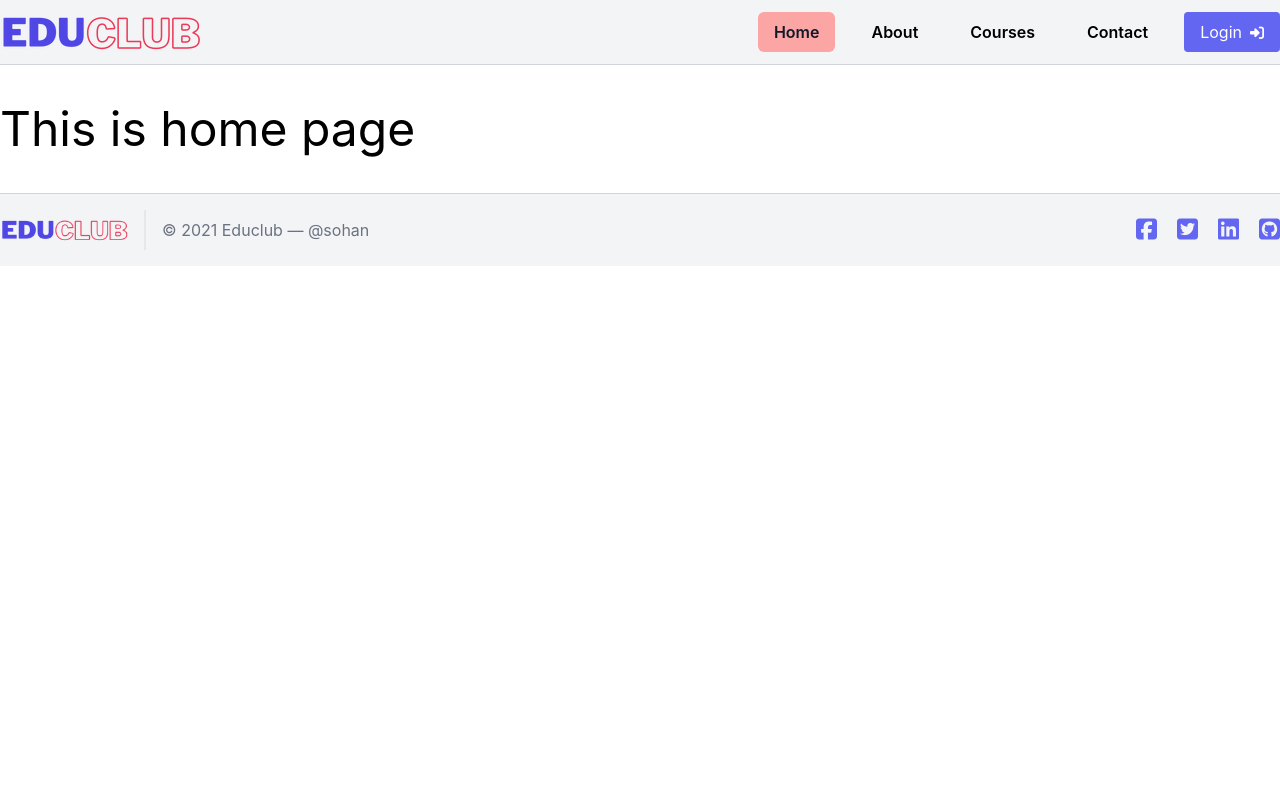
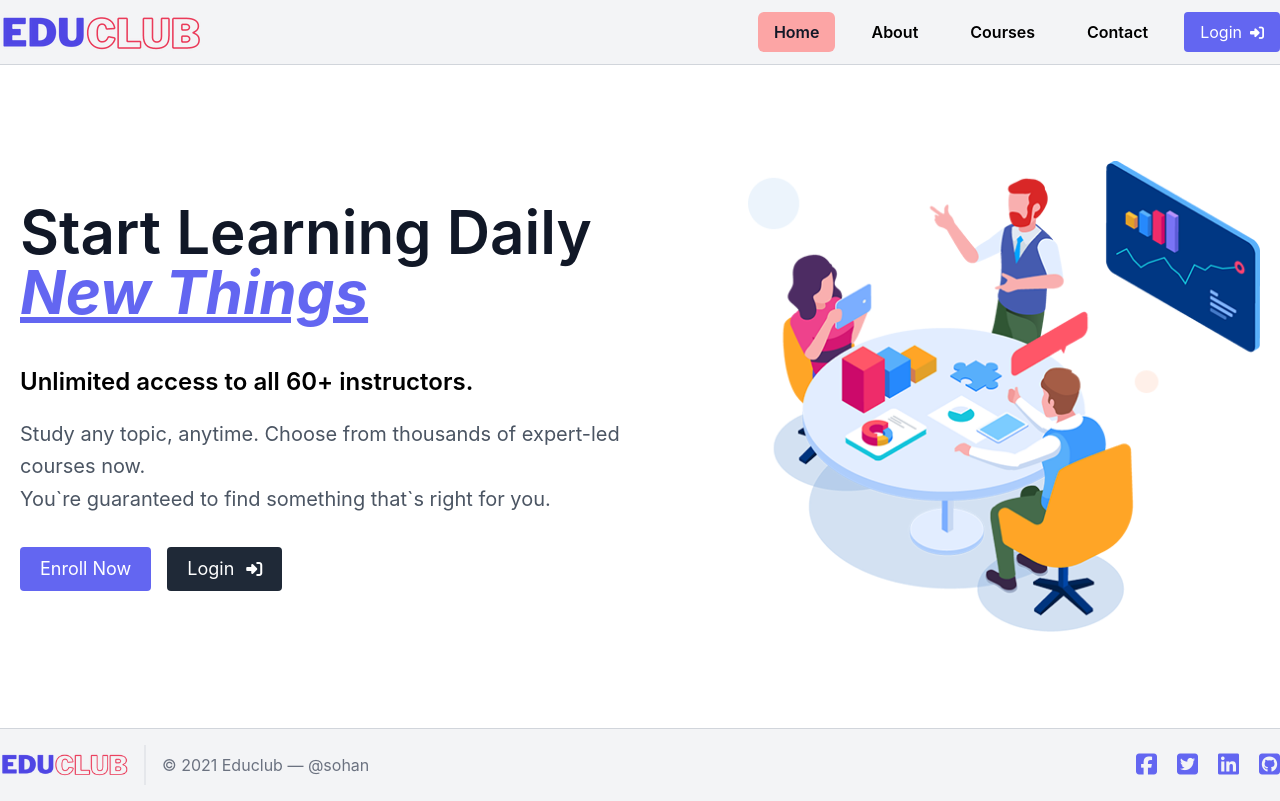
Before and after one commit to coders-sohan/review-website, a React (Create React App) app: page /home in a window 1280 px wide. Built offline with nearby package versions, Linux system fonts and the light colour scheme; the HTML template or start-up script is replaced by a standard one.

Commit message:
hero section updated

```diff
--- a/src/components/Header/Header.js
+++ b/src/components/Header/Header.js
@@ -39,7 +39,7 @@ const Header = () => {
 						Contact
 					</NavLink>
 				</nav>
-				<button className="inline-flex items-center bg-indigo-500 text-white border-0 py-2 px-4 focus:ring-2 ring-indigo-700 hover:bg-indigo-700 hover:text-white rounded text-base mt-4 md:mt-0 transition duration-300 ease-linear">
+				<button className="inline-flex items-center bg-indigo-500 text-white border-0 py-2 px-4 focus:ring-2 ring-indigo-700 ring-offset-2 hover:bg-indigo-700 hover:text-white rounded text-base mt-4 md:mt-0 transition duration-300 ease-linear">
 					<span className="mr-2">Login</span>
 					<span>
 						<i class="fas fa-sign-in-alt text-sm"></i>
--- /dev/null
+++ b/src/components/HeroSection/HeroSection.js
@@ -0,0 +1,45 @@
+import React from "react";
+import heroImg from '../../img/edu_1.png';
+
+const HeroSection = () => {
+	return (
+		<>
+			<div className="lg:flex-grow md:w-1/2 lg:pr-24 md:pr-16 flex flex-col md:items-start md:text-left mb-16 md:mb-0 items-center text-center">
+				<h1 className="text-6xl mb-6 text-gray-900">
+					<span className="font-semibold">Start Learning Daily</span>
+					<br className="hidden lg:inline-block" />
+					<span className="text-indigo-500 font-bold underline italic">
+						New Things
+					</span>
+				</h1>
+				<h1 className="font-semibold text-2xl text-black py-5">
+					Unlimited access to all 60+ instructors.
+				</h1>
+				<p className="mb-8 text-xl font-normal text-gray-600 leading-relaxed">
+					Study any topic, anytime. Choose from thousands of expert-led courses
+					now. <br /> You`re guaranteed to find something that`s right for you.
+				</p>
+				<div className="flex justify-center">
+					<button className="inline-flex text-white bg-indigo-500 border-0 py-2 px-5 focus:outline-none hover:bg-indigo-600 rounded text-lg focus:ring-2 ring-offset-2 ring-indigo-500 transition duration-300 ease-linear">
+						Enroll Now
+					</button>
+					<button className="ml-4 inline-flex text-white bg-gray-800 border-0 py-2 px-5 focus:outline-none hover:bg-gray-600 rounded text-lg focus:ring-2 ring-offset-2 ring-gray-600 transition duration-300 ease-linear">
+						<span className="mr-3">Login</span>
+						<span>
+							<i class="fas fa-sign-in-alt text-base"></i>
+						</span>
+					</button>
+				</div>
+			</div>
+			<div className="lg:max-w-lg lg:w-full md:w-1/2 w-5/6">
+				<img
+					className="object-cover object-center mx-auto"
+					alt="hero"
+					src={heroImg}
+				/>
+			</div>
+		</>
+	);
+};
+
+export default HeroSection;
--- a/src/components/Home/Home.js
+++ b/src/components/Home/Home.js
@@ -1,11 +1,16 @@
-import React from 'react';
+import React from "react";
+import HeroSection from "../HeroSection/HeroSection";
 
 const Home = () => {
-    return (
-        <div className="container mx-auto">
-            <h1 className="text-5xl py-10">This is home page</h1>
-        </div>
-    );
+	return (
+        // hero section
+		<section>
+			<div className="container mx-auto flex px-5 py-24 md:flex-row flex-col items-center">
+				<HeroSection></HeroSection>
+			</div>
+		</section>
+        // course section
+	);
 };
 
 export default Home;
```
Also changed, not shown: src/img/edu_1.png (added).
